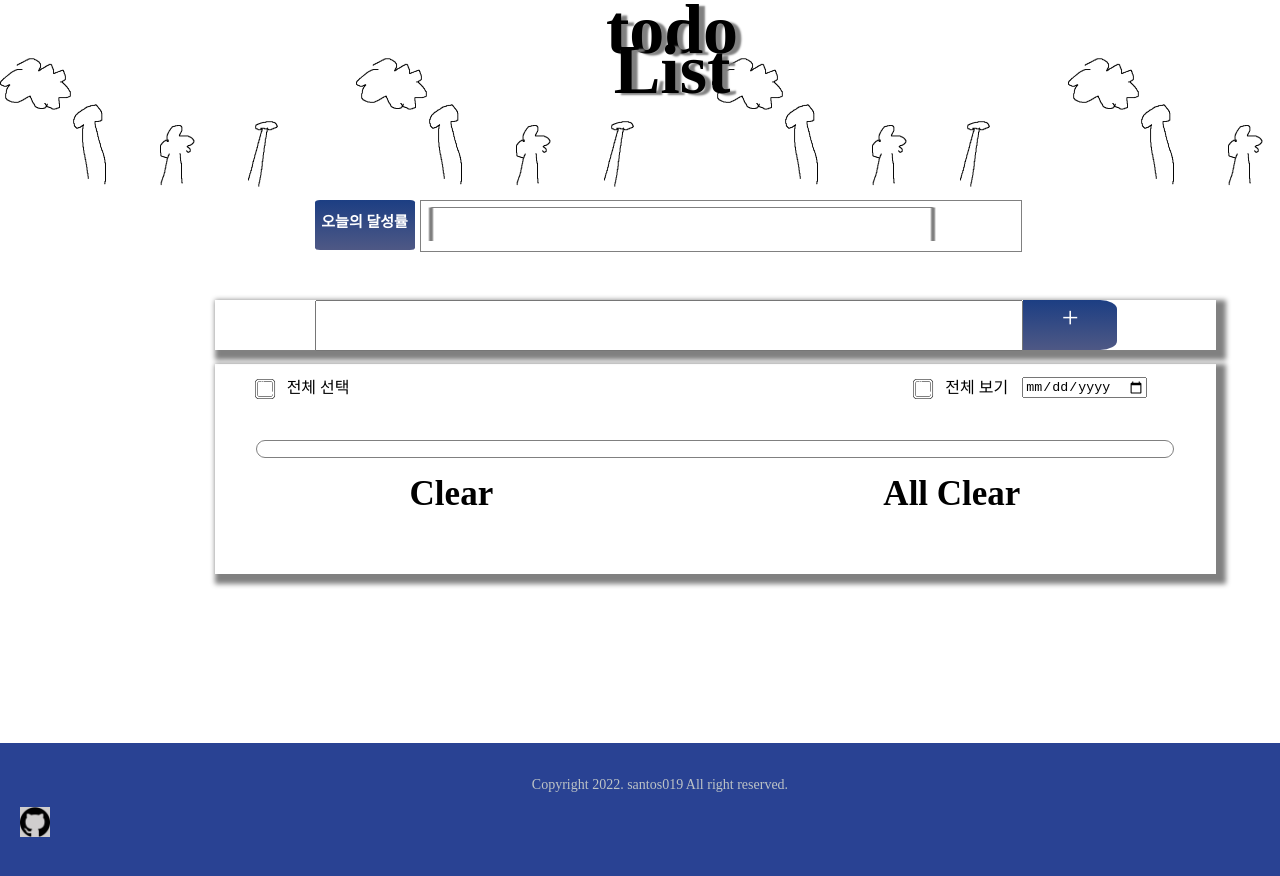
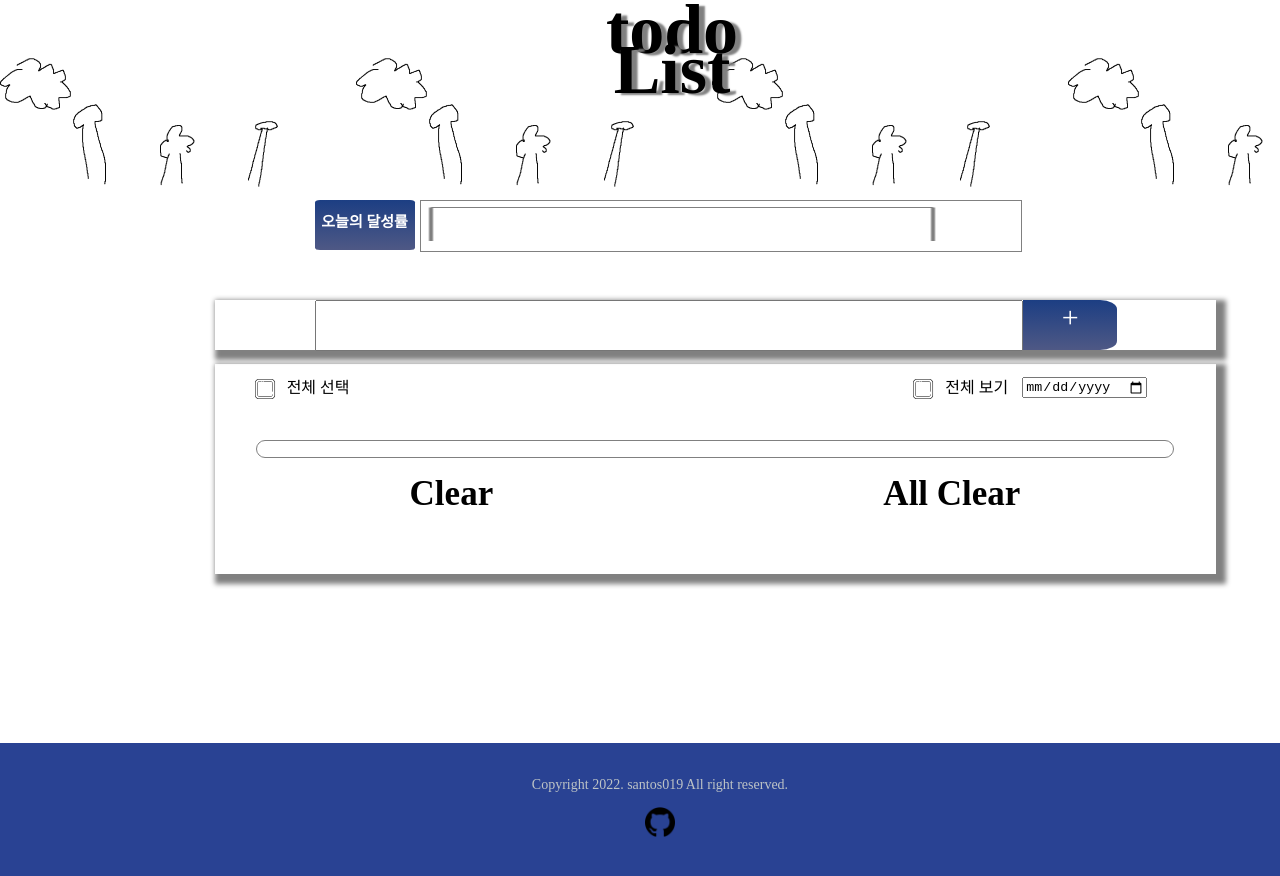
Before and after one commit to santos019/todoList, a website built with webpack: page src/index.html in a window 1280 px wide. Shown: the top 876 px of the page. Built offline with nearby package versions, Linux system fonts and the light colour scheme.

Commit message:
refator: footer

```diff
--- a/src/assets/app.css
+++ b/src/assets/app.css
@@ -252,7 +252,6 @@ input[type=checkbox]:checked + label{
 }
 .gitIcon{
     width: 30px;
-    background-color: #d0cece;
 
 }
 .newList{
@@ -561,3 +560,8 @@ input[type="range"]::-webkit-slider-runnable-track {
     border-bottom: 0px solid rgb(192, 192, 192);
     margin-bottom: 10px;
 }
+.linkTogit{
+    width: 30px;
+    cursor: pointer;
+    display: table; margin-left: auto; margin-right: auto;
+}
--- a/src/index.html
+++ b/src/index.html
@@ -45,7 +45,8 @@
     </div>
     <div class="footerContainer">
         <p class="copyRightData">Copyright 2022. santos019 All right reserved. </p>
-        <img src="./assets/Icon/github-logo_icon-icons.com_73546.png" class="gitIcon"/>
+        <a href="https://github.com/santos019/todoList/tree/main" class="linkTogit">
+        <img src="./assets/Icon/github-logo_icon-icons.com_73546.png" class="gitIcon"/></a>
     </div>
 
 </body>
```
